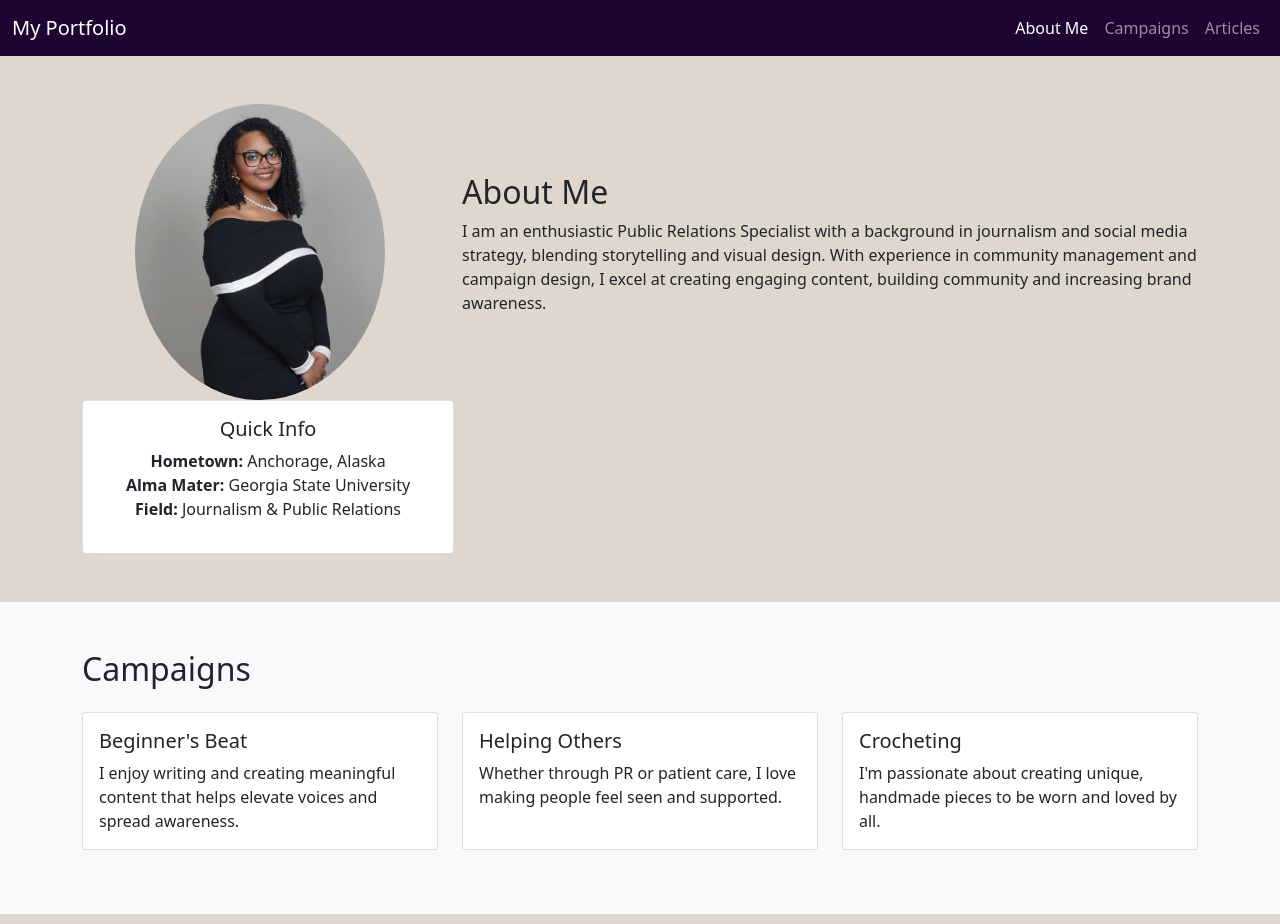
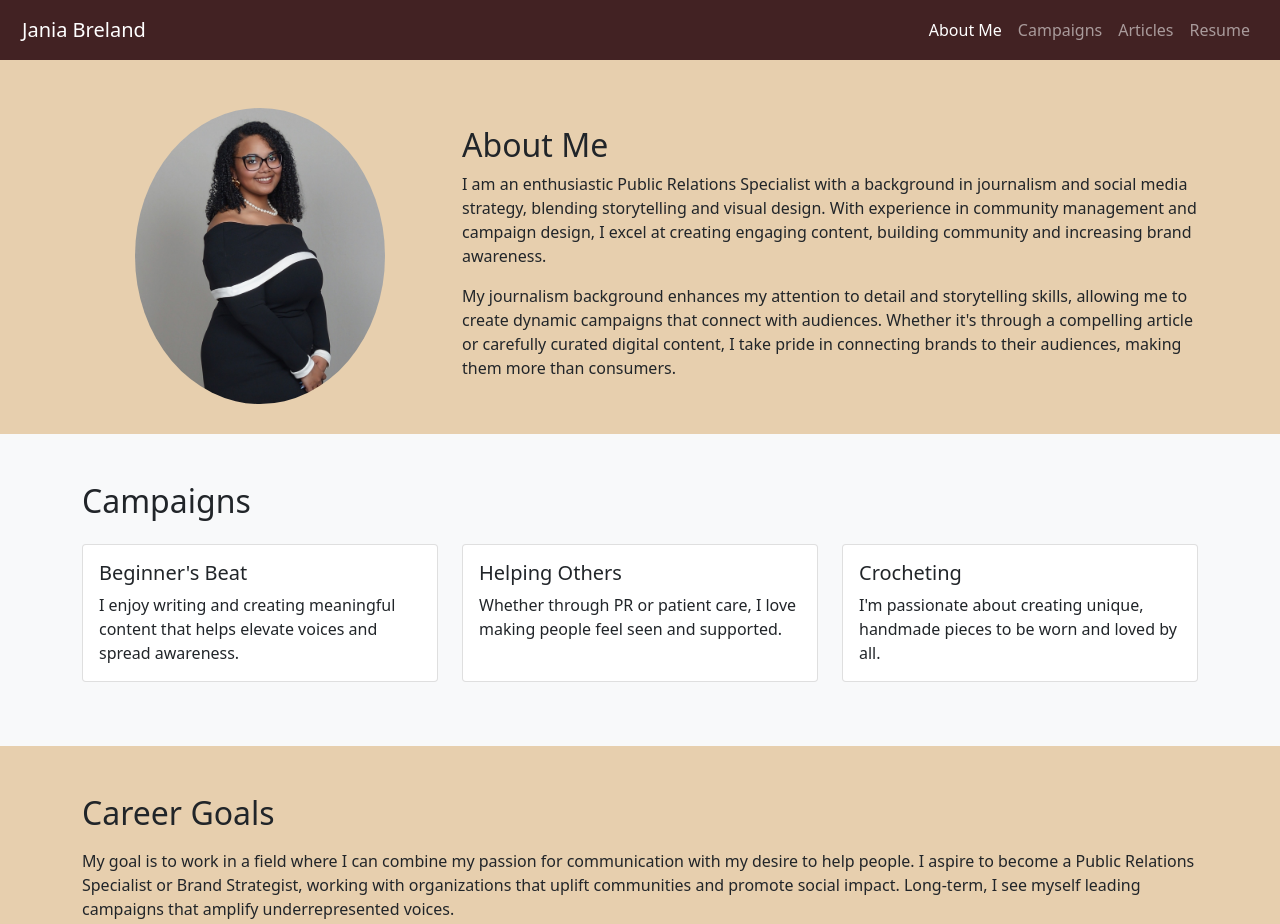
Before and after one commit to Brelandia/portfolio, a plain HTML site: page index.html in a window 1280 px wide. Shown: the top 924 px of the page. Drawn offline with nearby package versions, Linux system fonts and the light colour scheme.

Commit message:
add nav pages

```diff
--- a/index.html
+++ b/index.html
@@ -12,16 +12,17 @@
 
   <nav class="navbar navbar-expand-lg navbar-dark bg-dark">
     <div class="container-fluid">
-      <a class="navbar-brand" href="#">My Portfolio</a>
+      <a class="navbar-brand" href="#">Jania Breland</a>
       <button class="navbar-toggler" type="button" data-bs-toggle="collapse" data-bs-target="#navbarContent"
         aria-controls="navbarContent" aria-expanded="false" aria-label="Toggle navigation">
         <span class="navbar-toggler-icon"></span>
       </button>
       <div class="collapse navbar-collapse" id="navbarContent">
         <ul class="navbar-nav ms-auto mb-2 mb-lg-0">
-          <li class="nav-item"><a class="nav-link active" href="#">About Me</a></li>
-          <li class="nav-item"><a class="nav-link" href="#">Campaigns</a></li>
+          <li class="nav-item"><a class="nav-link active" href="index.html">About Me</a></li>
+          <li class="nav-item"><a class="nav-link" href="campaigns.html">Campaigns</a></li>
           <li class="nav-item"><a class="nav-link" href="#">Articles</a></li>
+          <li class="nav-item"><a class="nav-link" href="resume.html">Resume</a></li>
         </ul>
       </div>
     </div>
@@ -31,35 +32,25 @@
 
     <div class = "row align-items-center">
         <div class="col-md-4 text-center">
-          <img src="images/jania.JPG" alt="Jania Breland" class="img-fluid rounded-circle" style="max-width: 250px;">
+          <img src="images/jania.JPG" alt="Jania Breland" class="headshot img-fluid rounded-circle " style="max-width: 250px;">
         </div>
-      <div class = "col-md-8">
+      <div class = "about-me col-md-8">
         <h2>About Me</h2>
         <p> I am an enthusiastic Public Relations Specialist with a background in journalism and social media strategy,
             blending storytelling and visual design.
             With experience in community management and campaign design, I excel at creating engaging content, building community and increasing brand awareness.
         </p>
-        <p>  </p>
+        <p> My journalism background enhances my attention to detail and storytelling skills, allowing me to create dynamic campaigns that connect with audiences.
+          Whether it's through a compelling article or carefully curated digital content, I take pride in connecting brands to their audiences, making them more
+          than consumers.
+        </p>
        </div>
 
 
 
       </div>
 
-        <div class="col-md-8 justify-content-center">
-          <div class = "col-md-6 mb-5">
-          <div class="card text-center">
-            <div class="card-body">
-              <h5 class="card-title">Quick Info</h5>
-              <ul class="list-unstyled">
-                <li><strong>Hometown:</strong> Anchorage, Alaska</li>
-                <li><strong>Alma Mater:</strong> Georgia State University</li>
-                <li><strong>Field:</strong> Journalism & Public Relations</li>
-              </ul>
-            </div>
-          </div>
-        </div>
-      </div>
+
   </section>
 
    <section id="Campaigns" class="bg-light py-5">
--- a/style.css
+++ b/style.css
@@ -1,6 +1,13 @@
 body {
-    background-color: rgb(223, 215, 205);
+    background-color: #e7cfae;
 }
 .navbar {
-    background-color:rgb(28, 5, 49) !important;
+    background-color:#422223 !important;
+    padding: 10px;
 }
+.headshot {
+    margin-bottom: 30px;
+}
+.about-me {
+    margin-bottom: 20px;
+}
```
Also changed, not shown: campaigns.html (added, +30 -0 lines), resume.html (added, +30 -0 lines).
